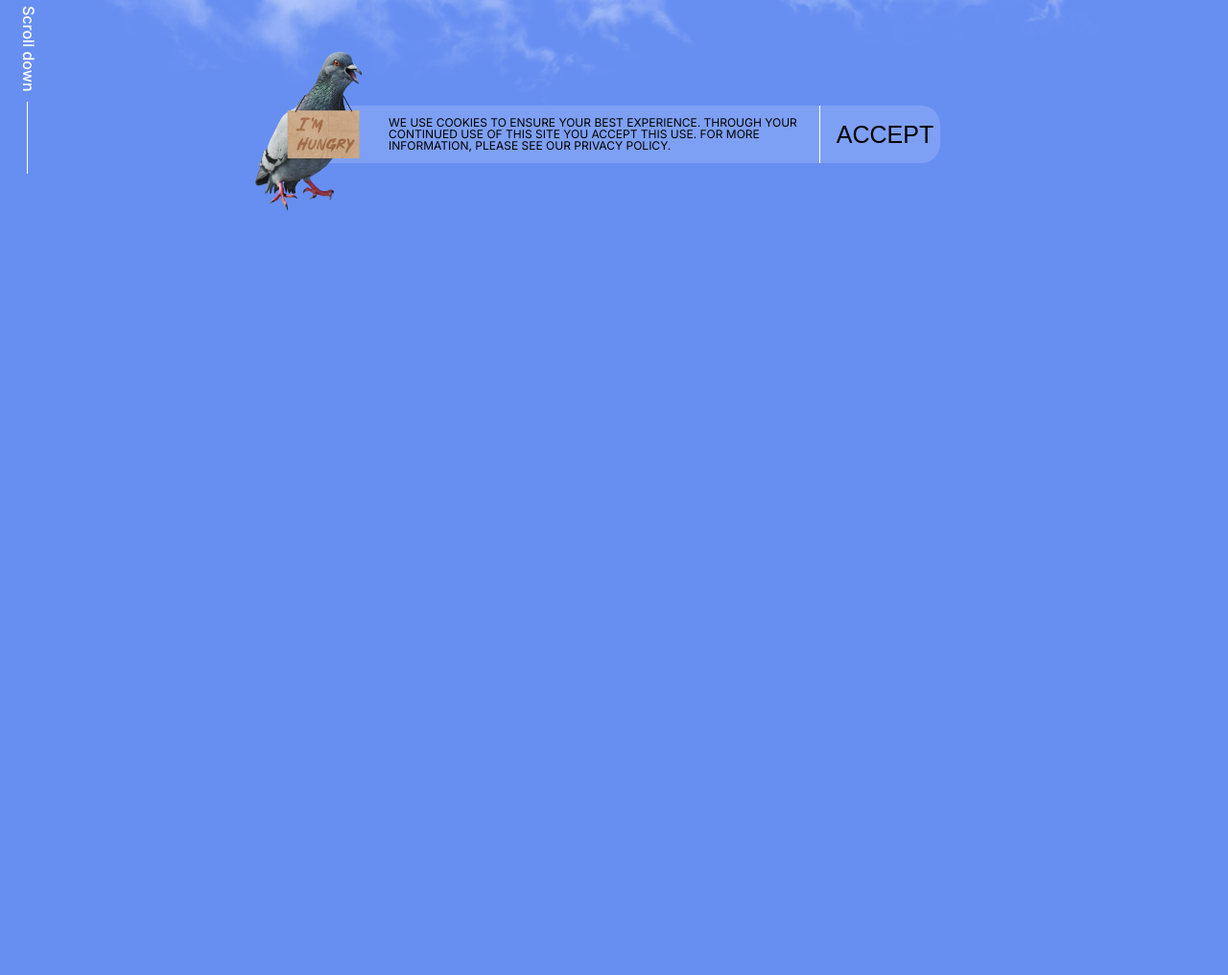
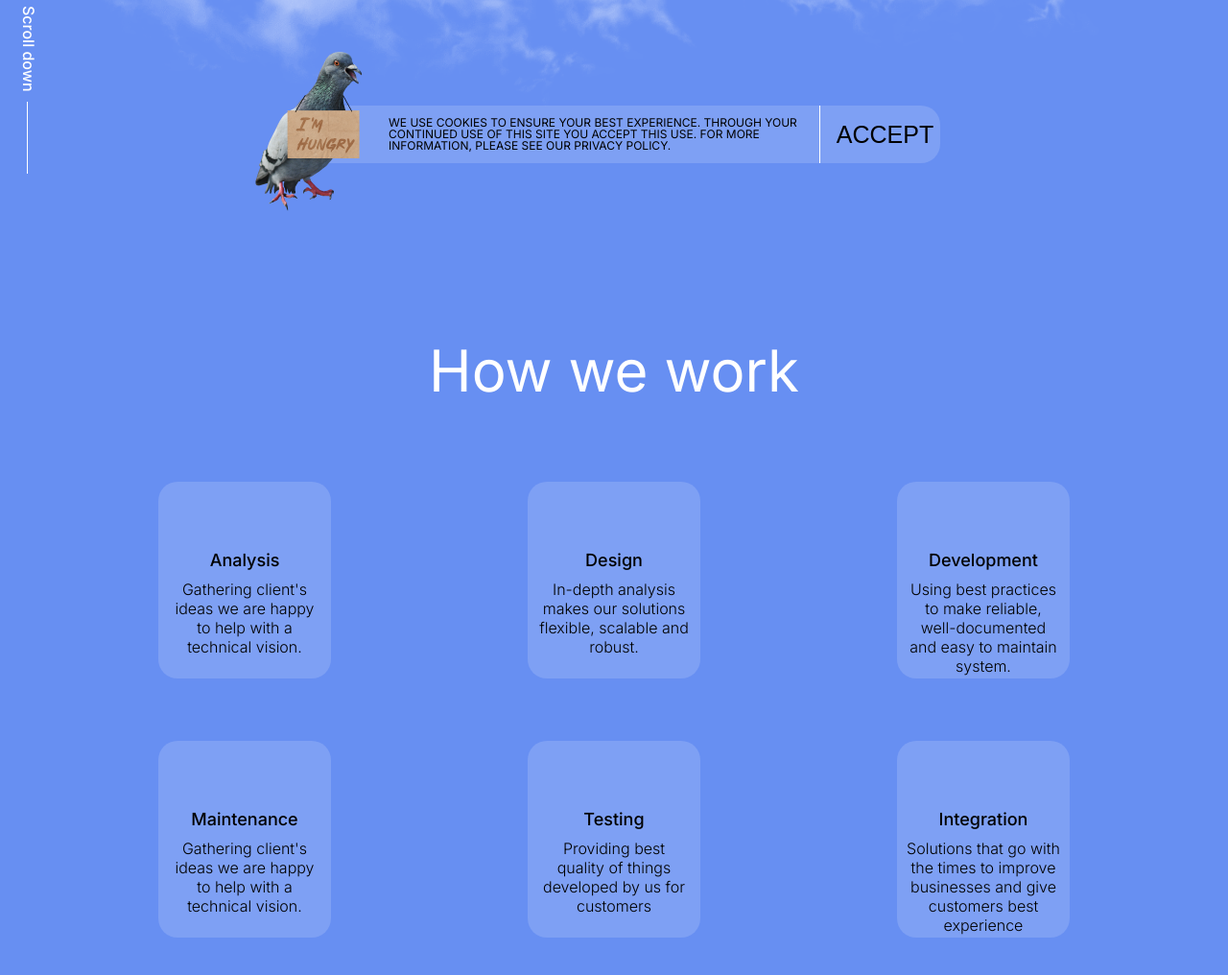
Before and after one commit to NightEvening/third_website, a website: page index.html in a window 1280 px wide. Shown: the part 580-1596 px from the top of the page at 96% size. Before the commit the page ends 880 px from the top, so only its background shows below. Drawn offline with Linux system fonts and the light colour scheme.

Commit message:
added work section

```diff
--- a/index.html
+++ b/index.html
@@ -68,6 +68,64 @@
                 </div>
             </div>
         </section>
+
+        <section class="work-section">
+            <div class="container">
+                <div class="work">
+                    <h2 class="work__title">How we work</h2>
+
+                    <div class="work__cards-wrapper">
+                        <figure class="info-card card--analysis">
+                            <svg class="info-card__icon icon--bulb">
+                                <use href="assets/sprites.svg#bulb-icon"></use>
+                            </svg>
+                            <h3 class="info-card__title">Analysis</h3>
+                            <p class="info-card__desc">Gathering client's ideas we are happy to help with a technical vision.</p>
+                        </figure>
+
+                        <figure class="info-card card--design">
+                            <svg class="info-card__icon icon--design">
+                                <use href="assets/sprites.svg#design-icon"></use>
+                            </svg>
+                            <h3 class="info-card__title">Design</h3>
+                            <p class="info-card__desc">In-depth analysis makes our solutions flexible, scalable and robust.</p>
+                        </figure>
+
+                        <figure class="info-card card--dev">
+                            <svg class="info-card__icon icon--dev">
+                                <use href="assets/sprites.svg#dev-icon"></use>
+                            </svg>
+                            <h3 class="info-card__title">Development</h3>
+                            <p class="info-card__desc">Using best practices to make reliable, well-documented and easy to maintain system.</p>
+                        </figure>
+
+                        <figure class="info-card card--maintenance">
+                            <svg class="info-card__icon icon--maintenance">
+                                <use href="assets/sprites.svg#maintenance-icon"></use>
+                            </svg>
+                            <h3 class="info-card__title">Maintenance</h3>
+                            <p class="info-card__desc">Gathering client's ideas we are happy to help with a technical vision.</p>
+                        </figure>
+
+                        <figure class="info-card card--testing">
+                            <svg class="info-card__icon icon--testing">
+                                <use href="assets/sprites.svg#testing-icon"></use>
+                            </svg>
+                            <h3 class="info-card__title">Testing</h3>
+                            <p class="info-card__desc">Providing best quality of things developed by us for customers</p>
+                        </figure>
+
+                        <figure class="info-card card--integration">
+                            <svg class="info-card__icon icon--integration">
+                                <use href="assets/sprites.svg#integration-icon"></use>
+                            </svg>
+                            <h3 class="info-card__title">Integration</h3>
+                            <p class="info-card__desc">Solutions that go with the times to improve businesses and give customers best experience</p>
+                        </figure>
+                    </div>
+                </div>
+            </div>
+        </section>
     </main>
 </body>
 </html>
--- a/styles/_basic.scss
+++ b/styles/_basic.scss
@@ -21,6 +21,10 @@ li {
     list-style: none;
 }
 
+figure {
+    margin: 0;
+}
+
 .container {
     max-width: 1440px;
     margin: 0 auto;
--- /dev/null
+++ b/styles/_cards.scss
@@ -0,0 +1,59 @@
+@use 'variables'as v;
+@use 'mixins' as m;
+@use 'sass:color';
+
+.info-card {
+    width: 180px;
+    height: 205px;
+    padding: 20px 10px 0;
+    border-radius: 20px;
+    background-color: color.adjust(v.$color_white, $alpha: -0.85);
+    @include m.d-flex(start, center, nowrap, column, 0, 10px);
+    @include m.smooth();
+
+    &__icon {
+        width: 25px;
+        height: 25px;
+        fill: v.$color_black;
+        @include m.smooth();
+    }
+
+    &__title {
+        @include m.font(18px, 500, v.$color_black);
+        @include m.smooth();
+    }
+
+    &__desc {
+        text-align: center;
+        @include m.font(16px, 300, v.$color_black);
+        @include m.smooth();
+    }
+
+    &:hover {
+        cursor: pointer;
+        box-shadow: 2px 2px 20px 3px color.adjust(v.$color_black, $alpha: -.85);
+        background-color: color.adjust(v.$color_light_blue);
+        transform: scale(1.1);
+
+        .info-card__icon {
+            fill: v.$color_white;
+        }
+
+        .info-card__title, .info-card__desc {
+            color: v.$color_white;
+        }
+    }
+
+    @media (max-width: v.$media_min) {
+        width: 140px;
+        height: 170px;
+
+        &__title {
+            @include m.font(14px, 400, v.$color_black);
+        }
+
+        &__desc {
+            @include m.font(11px, 300, v.$color_black);
+        }
+    }
+}
--- a/styles/_header.scss
+++ b/styles/_header.scss
@@ -65,6 +65,10 @@
                     padding: 0;
                 }
             }
+
+            @media (max-width: v.$media_md) {
+                display: none;
+            }
         }
 
         .wubzy {
@@ -85,6 +89,10 @@
 
                 @extend %hover-black;
             }
+
+            @media (max-width: v.$media_md) {
+                display: none;
+            }
         }
 
         .icon {
@@ -99,6 +107,10 @@
                     @include m.smooth();
                     @extend %hover-black-icon;
                 }
+
+                @media (max-width: v.$media_md) {
+                    display: none;
+                }
             }
         }
     }
--- a/styles/_hero.scss
+++ b/styles/_hero.scss
@@ -172,6 +172,10 @@
             @include m.font(16px, 500, v.$color_white);
             writing-mode: vertical-rl;
 
+            @media (max-width: v.$media_sm) {
+                display: none;
+            }
+
             &::after {
                 content: "";
                 @include m.position(absolute, 1, -1, top, left, 100px, 8px);
@@ -181,11 +185,6 @@
                 background-color: v.$color_white;
             }
 
-            @media (max-width: v.$media_sm) {
-                &::after {
-                    width: 0;
-                }
-            }
         }
 
         @media (max-width: v.$media_lg) {
--- a/styles/_importer.scss
+++ b/styles/_importer.scss
@@ -1,3 +1,5 @@
 @forward 'basic';
+@forward 'cards';
 @forward 'header';
 @forward 'hero';
+@forward 'work';
--- a/styles/_variables.scss
+++ b/styles/_variables.scss
@@ -1,5 +1,6 @@
 $color_blue: #678FF2;
 $color_white: #fff;
+$color_light_blue: #6d8ddf;
 $color_dark_blue: #111344;
 $color_black: #000;
 
--- /dev/null
+++ b/styles/_work.scss
@@ -0,0 +1,117 @@
+@use 'variables'as v;
+@use 'mixins' as m;
+@use 'pleceholders';
+@use 'sass:color';
+
+.work-section {
+    padding: 50px 20px 180px;
+
+    .work {
+        margin: 0 auto;
+        text-align: center;
+
+        &__title {
+            margin: 0 0 80px 0;
+            @include m.font(60px, 400, v.$color_white);
+
+            @media (max-width: v.$media_min) {
+                display: none;
+            }
+        }
+
+        &__cards-wrapper {
+            margin: 0 auto;
+            max-width: 950px;
+
+            display: grid;
+            grid-template-columns: repeat(3, 1fr);
+            grid-auto-rows: repeat(2, 1fr);
+            row-gap: 65px;
+            justify-items: center;
+            align-items: center;
+            grid-template-areas:
+            "analysis design dev"
+            "maintenance tasting integration";
+
+            .card--analysis {
+                grid-area: analysis;
+                justify-self: start;
+            }
+
+            .card--design {
+                grid-area: design;
+                justify-self:center;
+            }
+
+            .card--dev {
+                grid-area: dev;
+                justify-self: end;
+            }
+
+            .card--maintenance {
+                grid-area: maintenance;
+                justify-self: start;
+            }
+
+            .card--tasting {
+                grid-area: tasting;
+                justify-self: center;
+            }
+
+            .card--integration {
+                grid-area: integration;
+                justify-self: end;
+            }
+
+            .icon--bulb {
+                width: 29px;
+                height: 41px;
+            }
+
+            .icon--design {
+                width: 50px;
+                height: 41px;
+            }
+
+            .icon--dev {
+                width: 55px;
+                height: 41px;
+            }
+
+            .icon--maintenance {
+                width: 43px;
+                height: 41px;
+            }
+
+            .icon--testing {
+                width: 44px;
+                height: 41px;
+            }
+
+            .icon--integration {
+                width: 42px;
+                height: 41px;
+            }
+
+            @media (max-width: v.$media_md) {
+                grid-template-columns: repeat(2, 1fr);
+                grid-templete-rows: repeat(3, 1fr);
+                grid-template-areas:
+                "analysis design"
+                "dev maintenance"
+                "tasting integration";
+
+                .card--analysis,
+                .card--design,
+                .card--dev,
+                .card--integration,
+                .card--maintenance,
+                .card--tasting,
+                .card--integration {
+                    justify-self: center;
+                }
+            }
+
+        }
+    }
+}
```
Also changed, not shown: assets/sprites.svg, dist/index.css, 1 other file.
